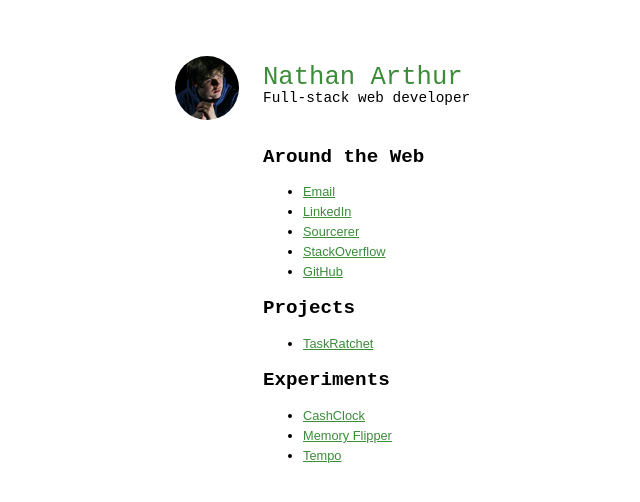
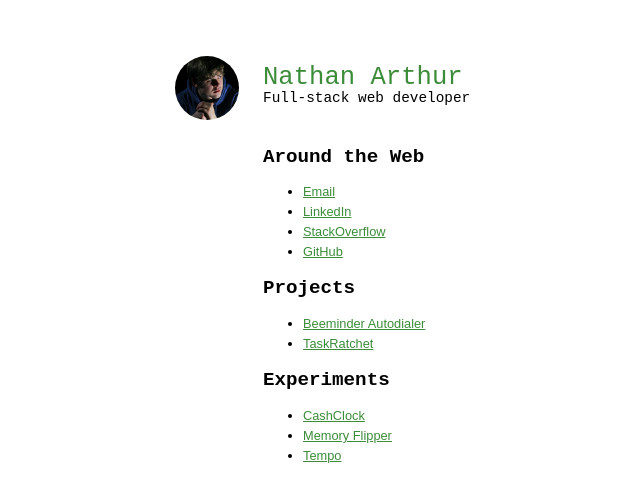
Before and after one commit to narthur/narthur.github.io, a Jekyll site: the page built from index.md, in a window 1280 px wide. Shown: the top 502 px of the page, without its empty margins (265-905 px from the left). Built offline with Jekyll 4.4.1, drawn with Linux system fonts in a browser that asks for light colours; nearby versions of some CDN libraries.

Commit message:
Update index.md

```diff
--- a/index.md
+++ b/index.md
@@ -10,12 +10,12 @@ include-in-nav: false
 
 - [Email](nathan@nathanarthur.com)
 - [LinkedIn](https://www.linkedin.com/in/nathanarthur)
-- [Sourcerer](https://sourcerer.io/narthur)
 - [StackOverflow](https://stackoverflow.com/users/937377/nathan-arthur)
 - [GitHub](https://github.com/narthur)
 
 ## Projects
 
+- [Beeminder Autodialer](https://autodial.taskratchet.com/)
 - [TaskRatchet](http://taskratchet.com/)
 
 ## Experiments
```
